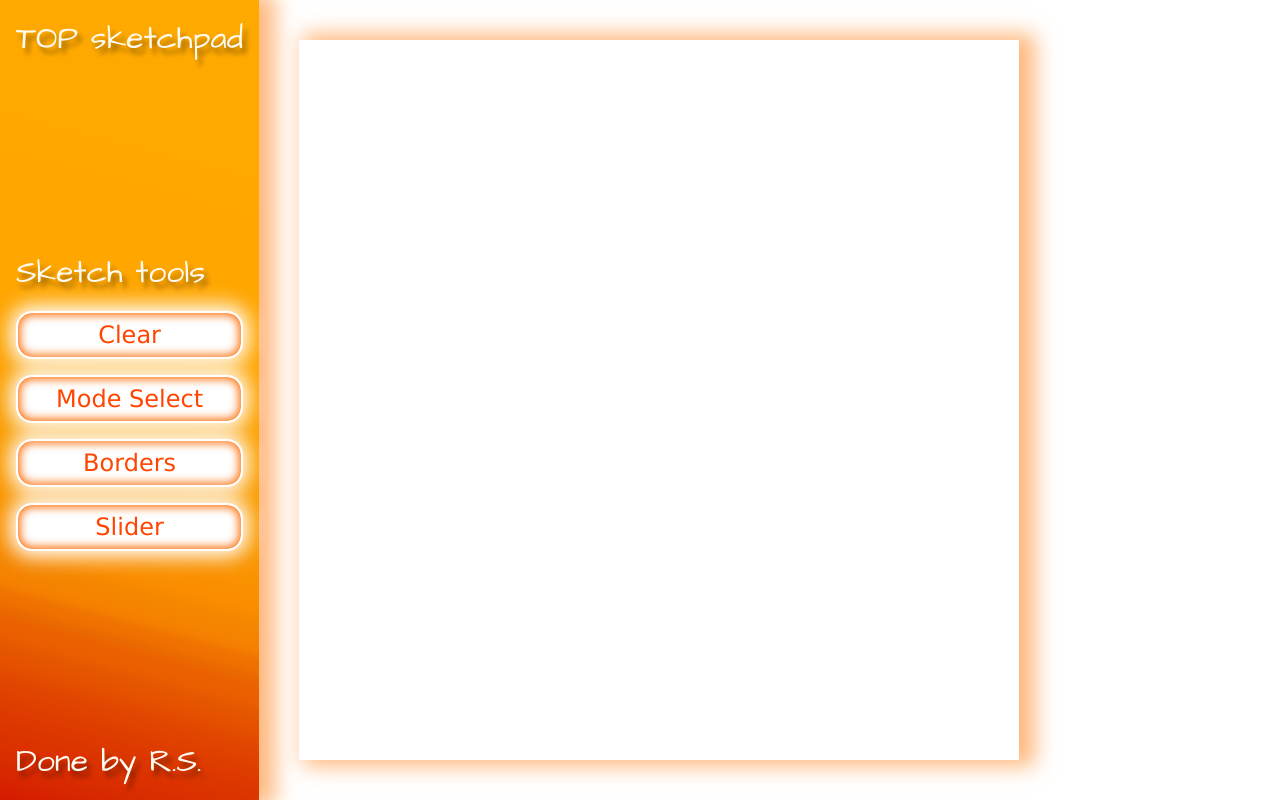
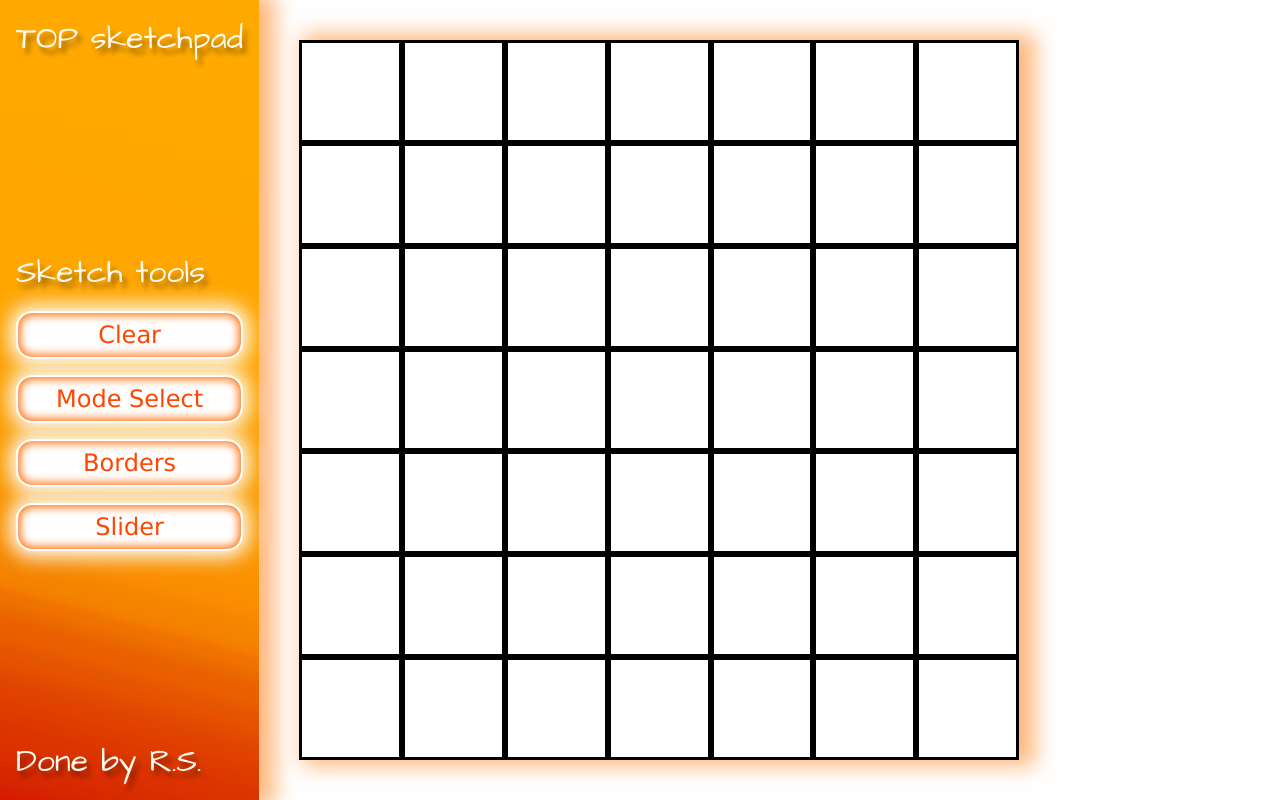
Before and after one commit to rshp/odin-sketchpad, a plain HTML site: page index.html in a window 1280 px wide. Drawn offline with Linux system fonts and the light colour scheme.

Commit message:
Resolve issue with grid overflow

```diff
--- a/index.html
+++ b/index.html
@@ -28,55 +28,55 @@
     </nav>
     <div class="main-area">
         <div class="sketchpad-container">
-            <div class="flex-item"></div>
-            <div class="flex-item"></div>
-            <div class="flex-item"></div>
-            <div class="flex-item"></div>
-            <div class="flex-item"></div>
-            <div class="flex-item"></div>
-            <div class="flex-item"></div>
-            <div class="flex-item"></div>
-            <div class="flex-item"></div>
-            <div class="flex-item"></div>
-            <div class="flex-item"></div>
-            <div class="flex-item"></div>
-            <div class="flex-item"></div>
-            <div class="flex-item"></div>
-            <div class="flex-item"></div>
-            <div class="flex-item"></div>
-            <div class="flex-item"></div>
-            <div class="flex-item"></div>
-            <div class="flex-item"></div>
-            <div class="flex-item"></div>
-            <div class="flex-item"></div>
-            <div class="flex-item"></div>
-            <div class="flex-item"></div>
-            <div class="flex-item"></div>
-            <div class="flex-item"></div>
-            <div class="flex-item"></div>
-            <div class="flex-item"></div>
-            <div class="flex-item"></div>
-            <div class="flex-item"></div>
-            <div class="flex-item"></div>
-            <div class="flex-item"></div>
-            <div class="flex-item"></div>
-            <div class="flex-item"></div>
-            <div class="flex-item"></div>
-            <div class="flex-item"></div>
-            <div class="flex-item"></div>
-            <div class="flex-item"></div>
-            <div class="flex-item"></div>
-            <div class="flex-item"></div>
-            <div class="flex-item"></div>
-            <div class="flex-item"></div>
-            <div class="flex-item"></div>
-            <div class="flex-item"></div>
-            <div class="flex-item"></div>
-            <div class="flex-item"></div>
-            <div class="flex-item"></div>
-            <div class="flex-item"></div>
-            <div class="flex-item"></div>
-            <div class="flex-item"></div>
+            <div class="grid-cell"></div>
+            <div class="grid-cell"></div>
+            <div class="grid-cell"></div>
+            <div class="grid-cell"></div>
+            <div class="grid-cell"></div>
+            <div class="grid-cell"></div>
+            <div class="grid-cell"></div>
+            <div class="grid-cell"></div>
+            <div class="grid-cell"></div>
+            <div class="grid-cell"></div>
+            <div class="grid-cell"></div>
+            <div class="grid-cell"></div>
+            <div class="grid-cell"></div>
+            <div class="grid-cell"></div>
+            <div class="grid-cell"></div>
+            <div class="grid-cell"></div>
+            <div class="grid-cell"></div>
+            <div class="grid-cell"></div>
+            <div class="grid-cell"></div>
+            <div class="grid-cell"></div>
+            <div class="grid-cell"></div>
+            <div class="grid-cell"></div>
+            <div class="grid-cell"></div>
+            <div class="grid-cell"></div>
+            <div class="grid-cell"></div>
+            <div class="grid-cell"></div>
+            <div class="grid-cell"></div>
+            <div class="grid-cell"></div>
+            <div class="grid-cell"></div>
+            <div class="grid-cell"></div>
+            <div class="grid-cell"></div>
+            <div class="grid-cell"></div>
+            <div class="grid-cell"></div>
+            <div class="grid-cell"></div>
+            <div class="grid-cell"></div>
+            <div class="grid-cell"></div>
+            <div class="grid-cell"></div>
+            <div class="grid-cell"></div>
+            <div class="grid-cell"></div>
+            <div class="grid-cell"></div>
+            <div class="grid-cell"></div>
+            <div class="grid-cell"></div>
+            <div class="grid-cell"></div>
+            <div class="grid-cell"></div>
+            <div class="grid-cell"></div>
+            <div class="grid-cell"></div>
+            <div class="grid-cell"></div>
+            <div class="grid-cell"></div>
+            <div class="grid-cell"></div>
         </div>
     </div>
 </body>
--- a/stlyle.css
+++ b/stlyle.css
@@ -3,7 +3,7 @@
 body {
     padding: 0px;
     margin: 0px;
-    overflow: hidden;
+    /* overflow: hidden; */
     display: flex;
     gap: 2rem;
     height: 100vh;
@@ -127,20 +127,21 @@ footer{
 }
 
 .main-area{
+    padding: 1rem 2rem 1rem 0.5rem;
+    flex: 1;
     display: flex;
     align-items: center;
-    padding: 1rem 2rem 1rem 0.5rem;
 }
 
 .sketchpad-container{
-    display: flex;
-    flex-wrap: wrap;
-    width: 100%;
+    flex: 0 1 90vh;
+    display: grid;
+    grid-template-columns: repeat(7, 1fr);
+    grid-template-rows: repeat(7, 1fr);
+    aspect-ratio: 1/1;
     max-height: 90vh;
-    aspect-ratio: 1/1;
 }
 
-.flex-item {
-    width: calc(80vh / 7);
-    aspect-ratio: 1/1;
+.grid-cell {
+    border-style: solid;
 }
```
